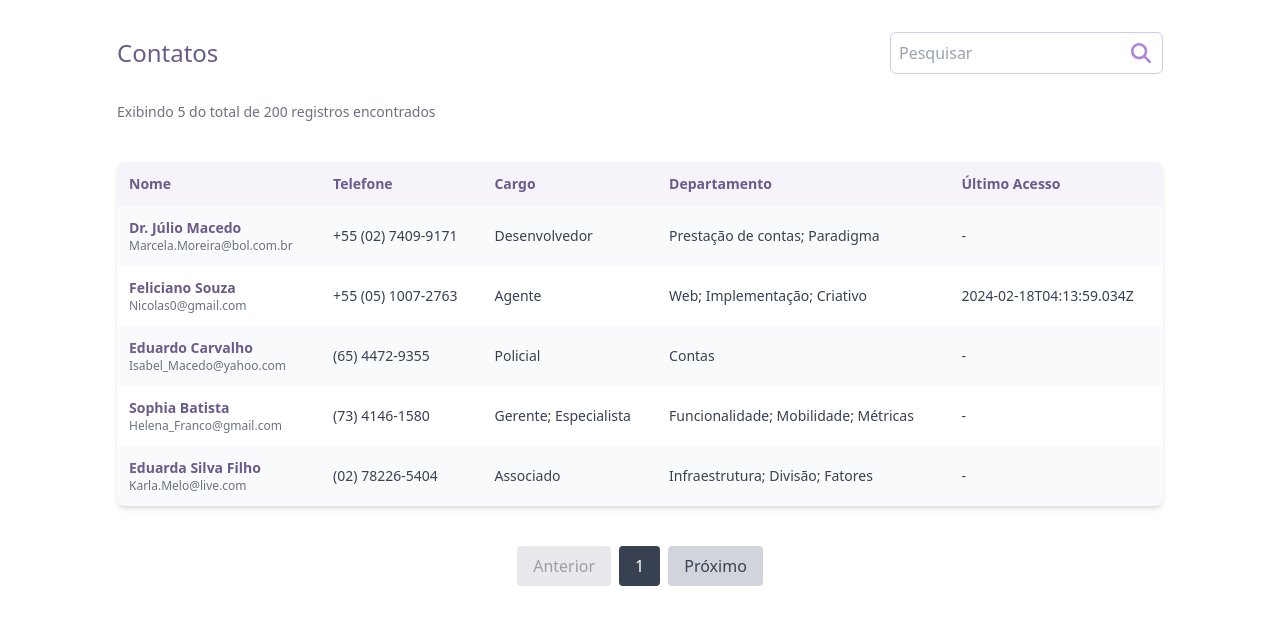
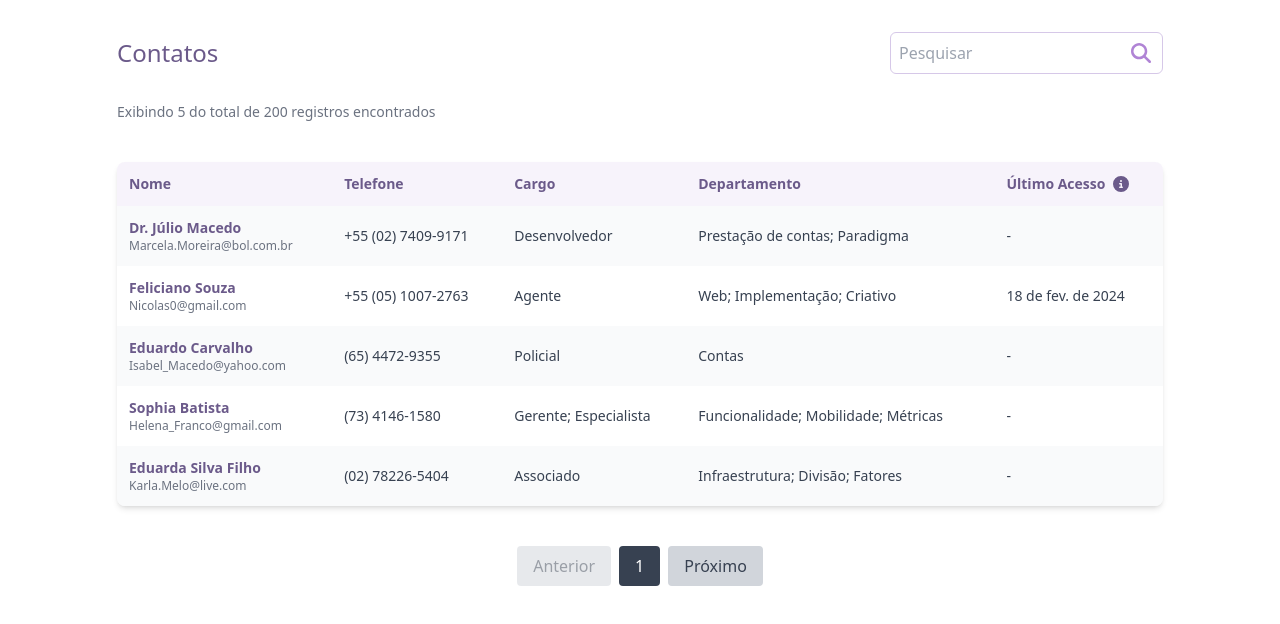
Before and after one commit to Samuel-Amaro/test-febrafar, a SvelteKit app: page / in a window 1280 px wide. Shown: the top 624 px of the page. Built offline with nearby package versions, Linux system fonts and the light colour scheme.

Commit message:
refactor: remove function to utils

```diff
--- a/src/routes/+page.svelte
+++ b/src/routes/+page.svelte
@@ -5,18 +5,8 @@
 	import { replaceState } from '$app/navigation';
 	import Skeleton from '$lib/Skeleton.svelte';
 	import Pagination from '$lib/Pagination.svelte';
-
-	function getUrl(search?: string, page?: number) {
-		const baseUrl = '/api/datas';
-
-		if (search) {
-			return `${baseUrl}?search=${search}`;
-		} else if (page) {
-			return `${baseUrl}?page=${page.toString()}`;
-		} else {
-			return baseUrl;
-		}
-	}
+	import CircleInfo from '$lib/icons/CircleInfo.svelte';
+	import { formatDate, getUrl } from '../utils';
 
 	async function getDatas(search?: string, page?: number) {
 		await new Promise((resolve) => setTimeout(resolve, 1000));
@@ -33,7 +23,7 @@
 
 <article class="mx-auto flex max-w-[1110px] flex-col gap-6 p-8">
 	<header>
-		<div class="flex items-center justify-between">
+		<div class="flex flex-wrap items-center justify-between gap-3">
 			<h1 class="text-2xl text-[#6B5A8A]">Contatos</h1>
 			<div>
 				<Search />
@@ -47,15 +37,23 @@
 			Exibindo {data.data.length} do total de {data.totalItems} registros encontrados
 		</p>
 		{#if data.data.length > 0}
-			<div class="mt-4 overflow-hidden rounded-lg bg-white shadow-md">
-				<table class="w-full border-collapse overflow-auto">
+			<div class="mt-4 overflow-auto rounded-lg bg-white shadow-md">
+				<table class="w-full border-collapse">
 					<thead>
 						<tr class="bg-[#F7F3FB] text-[#6B5A8A]">
 							<th class="p-3 text-left text-sm font-semibold">Nome</th>
 							<th class="p-3 text-left text-sm font-semibold">Telefone</th>
 							<th class="p-3 text-left text-sm font-semibold">Cargo</th>
 							<th class="p-3 text-left text-sm font-semibold">Departamento</th>
-							<th class="p-3 text-left text-sm font-semibold">Último Acesso</th>
+							<th
+								class="p-3 text-left text-sm font-semibold hover:cursor-help"
+								title="A Ultima vez que o usuário acessou o sistema"
+							>
+								<span class="flex items-center gap-2 fill-[#6B5A8A]">
+									Último Acesso
+									<CircleInfo className="flex items-center size-4" />
+								</span>
+							</th>
 						</tr>
 					</thead>
 					<tbody>
@@ -68,7 +66,9 @@
 								<td class="p-3 text-sm">{item.phone}</td>
 								<td class="p-3 text-sm">{item.cargos.join('; ')}</td>
 								<td class="p-3 text-sm">{item.departamentos.join('; ')}</td>
-								<td class="p-3 text-sm">{item.ultimoAcesso || '-'}</td>
+								<td class="p-3 text-sm"
+									>{item.ultimoAcesso ? formatDate(item.ultimoAcesso) : '-'}</td
+								>
 							</tr>
 						{/each}
 					</tbody>
```
